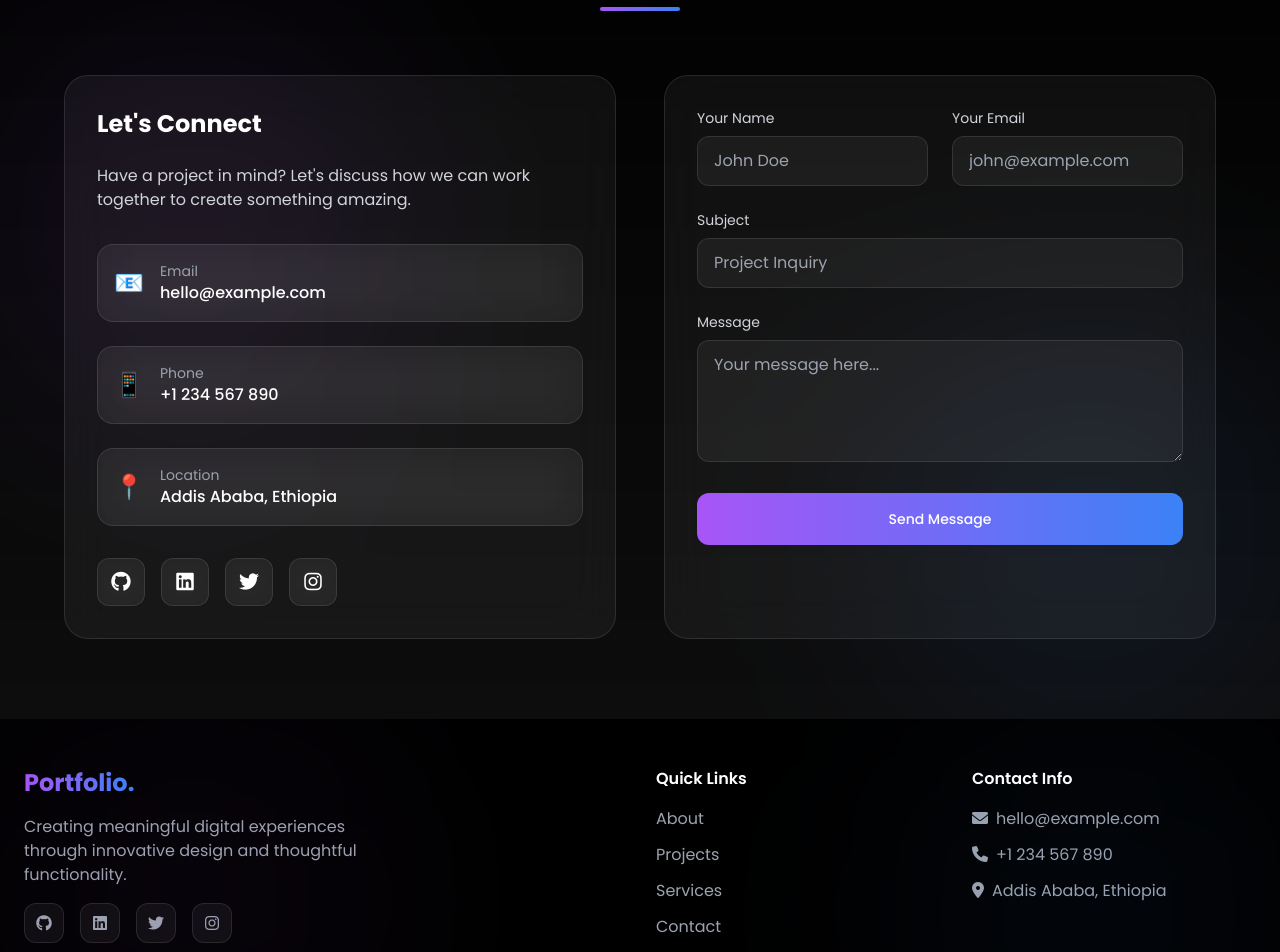
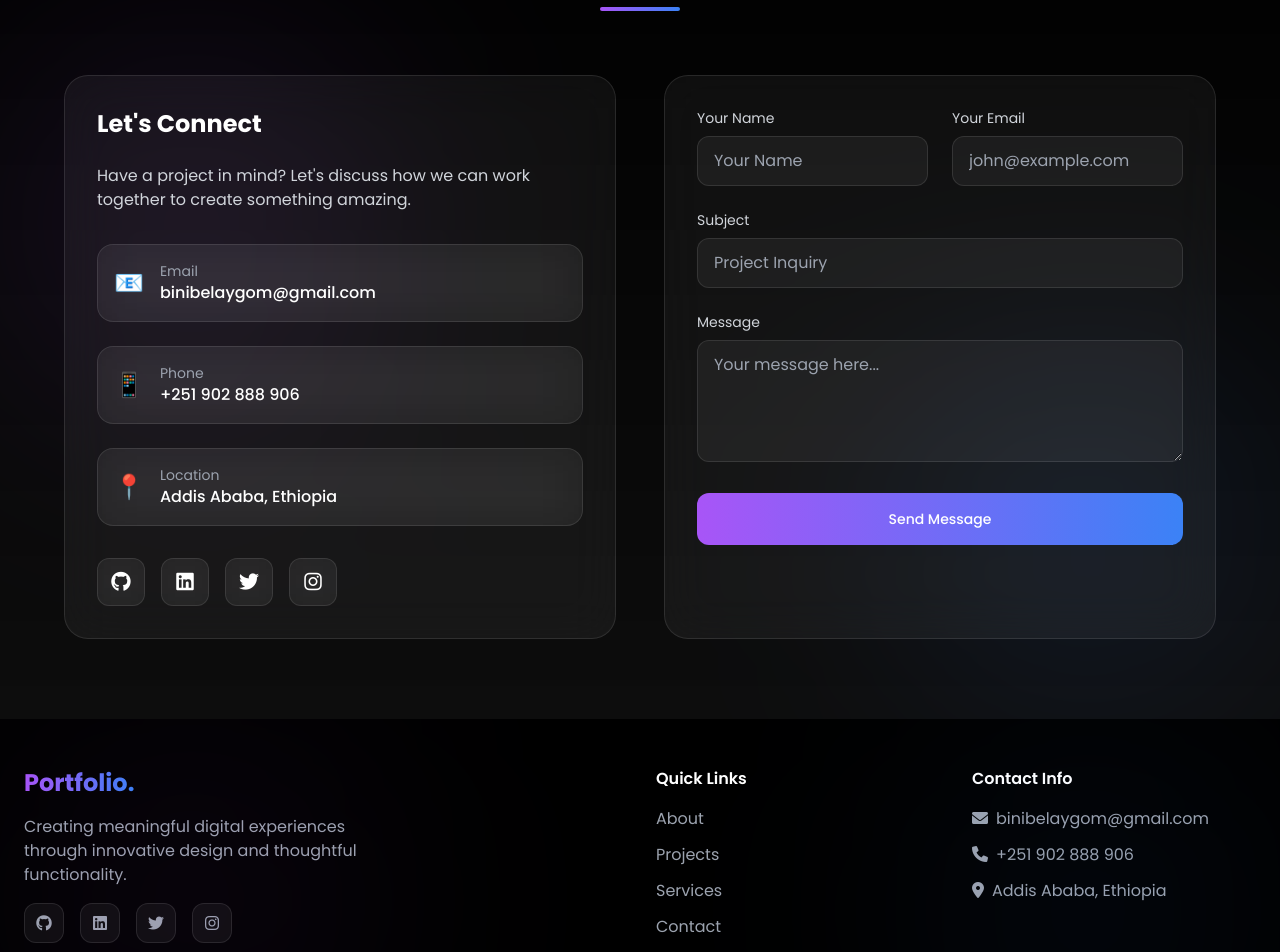
Before and after one commit to Biniyam-Belay/BinaPortfolio, a React (Vite) app: page / in a window 1280 px wide. Shown: the part 3500-4452 px from the top of the page. Built offline with nearby package versions, Linux system fonts and the light colour scheme.

Commit message:
Content update

```diff
--- a/src/components/Footer.jsx
+++ b/src/components/Footer.jsx
@@ -49,11 +49,11 @@ const Footer = () => {
                         <ul className="space-y-3">
                             <li className="text-gray-400">
                                 <i className="fas fa-envelope mr-2"></i>
-                                hello@example.com
+                                binibelaygom@gmail.com
                             </li>
                             <li className="text-gray-400">
                                 <i className="fas fa-phone mr-2"></i>
-                                +1 234 567 890
+                                +251 902 888 906
                             </li>
                             <li className="text-gray-400">
                                 <i className="fas fa-map-marker-alt mr-2"></i>
--- a/src/pages/Contact.jsx
+++ b/src/pages/Contact.jsx
@@ -27,8 +27,8 @@ const Contact = () => {
                             {/* Contact Details */}
                             <div className="space-y-6">
                                 {[
-                                    { icon: "📧", title: "Email", value: "hello@example.com" },
-                                    { icon: "📱", title: "Phone", value: "+1 234 567 890" },
+                                    { icon: "📧", title: "Email", value: "binibelaygom@gmail.com" },
+                                    { icon: "📱", title: "Phone", value: "+251 902 888 906" },
                                     { icon: "📍", title: "Location", value: "Addis Ababa, Ethiopia" }
                                 ].map((item, index) => (
                                     <div key={index} className="flex items-center gap-4 p-4 rounded-2xl backdrop-blur-xl bg-white/5 border border-white/10">
@@ -65,7 +65,7 @@ const Contact = () => {
                                     <input
                                         type="text"
                                         className="w-full px-4 py-3 rounded-xl bg-white/5 border border-white/10 text-white focus:border-purple-500 focus:outline-none focus:ring-1 focus:ring-purple-500 transition-all duration-300"
-                                        placeholder="John Doe"
+                                        placeholder="Your Name"
                                     />
                                 </div>
                                 <div>
```
